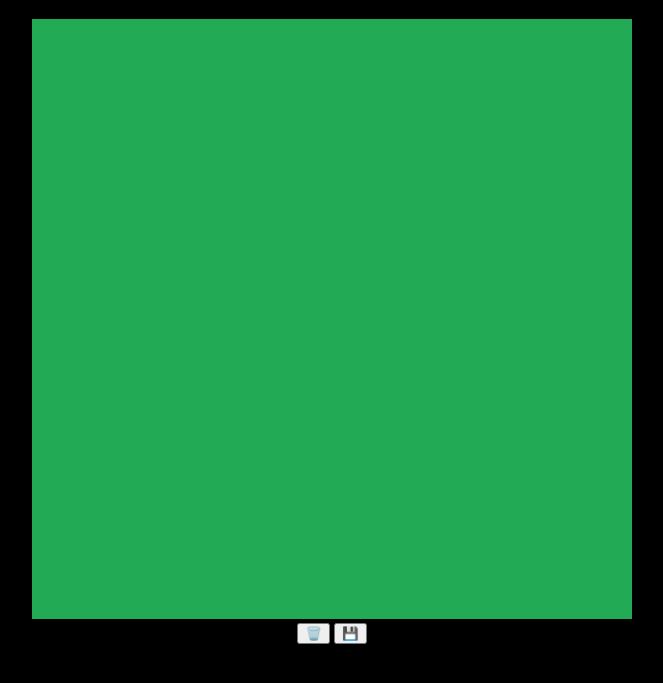
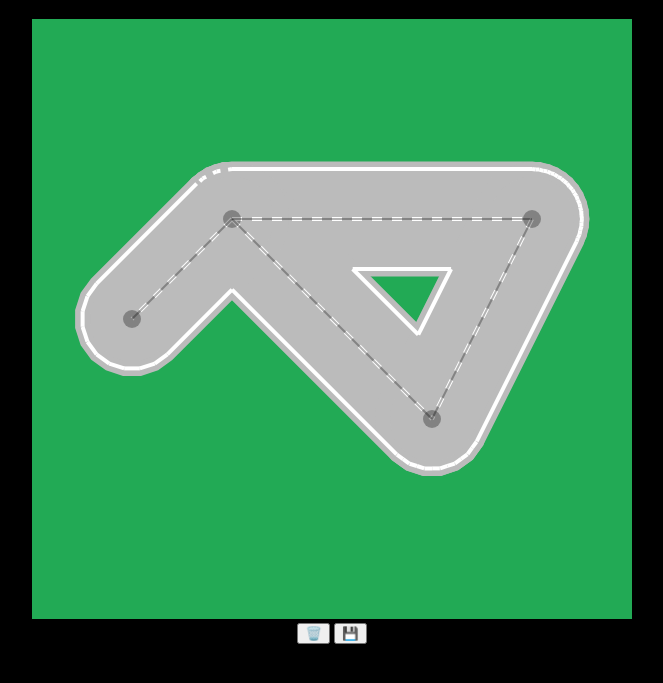
Before and after one commit to wooomr2/self-driving, a plain HTML site: page world/index.html in a window 1280 px wide. Shown: the part 61-744 px from the top of the page, without its empty margins (308-971 px from the left). Drawn offline with Linux system fonts and the light colour scheme; animation ran at ten frames a second.

Commit message:
polygon & envelope operations

```diff
--- a/world/index.html
+++ b/world/index.html
@@ -14,23 +14,38 @@
     </div>
 
     <script src="js/const.js"></script>
+    <script src="js/world.js"></script>
     <script src="js/graphEditor.js"></script>
     <script src="js/viewPort.js"></script>
     <script src="js/math/utils.js"></script>
     <script src="js/math/graph.js"></script>
     <script src="js/primitives/point.js"></script>
     <script src="js/primitives/segment.js"></script>
+    <script src="js/primitives/polygon.js"></script>
+    <script src="js/primitives/envelope.js"></script>
     <script>
       myCanvas.width = 600;
       myCanvas.height = 600;
 
       const ctx = myCanvas.getContext("2d");
 
+      const p1 = new Point(200, 200);
+      const p2 = new Point(500, 200);
+      const p3 = new Point(400, 400);
+      const p4 = new Point(100, 300);
+
+      const s1 = new Segment(p1, p2);
+      const s2 = new Segment(p1, p3);
+      const s3 = new Segment(p1, p4);
+      const s4 = new Segment(p2, p3);
+
       const graphStr = localStorage.getItem("graph");
       const graphInfo = graphStr ? JSON.parse(graphStr) : null;
+      const graph = graphInfo
+        ? Graph.load(graphInfo)
+        : new Graph([p1, p2, p3, p4], [s1, s2, s3, s4]);
 
-      const graph = graphInfo ? Graph.load(graphInfo) : new Graph();
-
+      const world = new World(graph);
       const viewport = new Viewport(myCanvas);
       const graphEditor = new GraphEditor(viewport, graph);
 
@@ -38,6 +53,9 @@
 
       function animate() {
         viewport.reset();
+        world.generate();
+        world.draw(ctx);
+        ctx.globalAlpha = 0.3;
         graphEditor.display();
         requestAnimationFrame(animate);
       }
--- a/world/js/const.js
+++ b/world/js/const.js
@@ -6,6 +6,9 @@ const COLOR = {
   BLUE: "blue",
   RED: "red",
   ORANGE: "orange",
+
+  LIGHT_GRAY: "#BBB",
+  BLUE_OPACITY_30: "rgba(0, 0, 255, 0.3)",
 };
 
 const EVT_BTN_TYPE = {
--- a/world/js/math/utils.js
+++ b/world/js/math/utils.js
@@ -17,6 +17,10 @@ function distance(p1, p2) {
   return Math.hypot(p1.x - p2.x, p1.y - p2.y);
 }
 
+function average(p1, p2) {
+  return new Point((p1.x + p2.x) / 2, (p1.y + p2.y) / 2);
+}
+
 function add(p1, p2) {
   return new Point(p1.x + p2.x, p1.y + p2.y);
 }
@@ -28,3 +32,47 @@ function subtract(p1, p2) {
 function scale(p, scaler) {
   return new Point(p.x * scaler, p.y * scaler);
 }
+
+/** 회전 변환 */
+function translate(loc, angle, offset) {
+  return new Point(
+    loc.x + Math.cos(angle) * offset,
+    loc.y + Math.sin(angle) * offset
+  );
+}
+
+function angle(p) {
+  return Math.atan2(p.y, p.x);
+}
+
+// TODO:: util-function 통합하기
+function lerp(A, B, t) {
+  return A + (B - A) * t;
+}
+
+function getIntersection(A, B, C, D) {
+  const tTop = (D.x - C.x) * (A.y - C.y) - (D.y - C.y) * (A.x - C.x);
+  const uTop = (C.y - A.y) * (A.x - B.x) - (C.x - A.x) * (A.y - B.y);
+  const bottom = (D.y - C.y) * (B.x - A.x) - (D.x - C.x) * (B.y - A.y);
+
+  if (bottom != 0) {
+    const t = tTop / bottom;
+    const u = uTop / bottom;
+
+    if (t >= 0 && t <= 1 && u >= 0 && u <= 1) {
+      return {
+        x: lerp(A.x, B.x, t),
+        y: lerp(A.y, B.y, t),
+        offset: t,
+      };
+    }
+  }
+
+  return null;
+}
+
+function getRandomColor() {
+  const hue = 290 + Math.random() * 260;
+
+  return `hsl(${hue},100%, 60%)`;
+}
--- /dev/null
+++ b/world/js/primitives/envelope.js
@@ -0,0 +1,33 @@
+class Envelope {
+  constructor(skeleton, width, roundness = 10) {
+    this.skeleton = skeleton;
+    this.poly = this.#generatePolygon(width, roundness);
+  }
+
+  #generatePolygon(width, roundness) {
+    const { p1, p2 } = this.skeleton;
+    const radius = width / 2;
+
+    const alpha = angle(subtract(p1, p2));
+    // 90도 회전(clockwise, counter clockwise)
+    const alpha_cw = alpha + Math.PI / 2;
+    const alpha_ccw = alpha - Math.PI / 2;
+
+    const points = [];
+    const step = Math.PI / Math.max(1, roundness);
+    const epsilon = step / 2;
+    for (let i = alpha_ccw; i <= alpha_cw + epsilon; i += step) {
+      points.push(translate(p1, i, radius));
+    }
+    for (let i = alpha_ccw; i <= alpha_cw + epsilon; i += step) {
+      points.push(translate(p2, Math.PI + i, radius));
+    }
+
+    return new Polygon(points);
+  }
+
+  draw(ctx, options) {
+    this.poly.draw(ctx, options);
+    // this.poly.drawSegments(ctx, { width: 5 });
+  }
+}
--- /dev/null
+++ b/world/js/primitives/polygon.js
@@ -0,0 +1,121 @@
+class Polygon {
+  constructor(points) {
+    this.points = points;
+    this.segments = [];
+    for (let i = 1; i <= points.length; i++) {
+      this.segments.push(new Segment(points[i - 1], points[i % points.length]));
+    }
+  }
+
+  static union(polys) {
+    Polygon.multiBreak(polys);
+    const keptSegments = [];
+    for (let i = 0; i < polys.length; i++) {
+      for (const seg of polys[i].segments) {
+        let keep = true;
+        for (let j = 0; j < polys.length; j++) {
+          if (i != j) {
+            if (polys[j].containsSegment(seg)) {
+              keep = false;
+              break;
+            }
+          }
+        }
+        if (keep) {
+          keptSegments.push(seg);
+        }
+      }
+    }
+
+    return keptSegments;
+  }
+
+  static multiBreak(polys) {
+    for (let i = 0; i < polys.length - 1; i++) {
+      for (let j = i + 1; j < polys.length; j++) {
+        Polygon.break(polys[i], polys[j]);
+      }
+    }
+  }
+
+  static break(poly1, poly2) {
+    const segs1 = poly1.segments;
+    const segs2 = poly2.segments;
+    for (let i = 0; i < segs1.length; i++) {
+      for (let j = 0; j < segs2.length; j++) {
+        const intersect = getIntersection(
+          segs1[i].p1,
+          segs1[i].p2,
+          segs2[j].p1,
+          segs2[j].p2
+        );
+
+        if (intersect && intersect.offset != 1 && intersect.offset != 0) {
+          const point = new Point(intersect.x, intersect.y);
+
+          // polygon1의 각 segment들을 intersect로 나누고 새로운 segment를 추가
+          {
+            const aux = segs1[i].p2;
+            segs1[i].p2 = point;
+            segs1.splice(i + 1, 0, new Segment(point, aux));
+          }
+
+          // polygon2도 동일한 작업
+          {
+            const aux = segs2[j].p2;
+            segs2[j].p2 = point;
+            segs2.splice(j + 1, 0, new Segment(point, aux));
+          }
+        }
+      }
+    }
+  }
+
+  containsSegment(seg) {
+    const midPoint = average(seg.p1, seg.p2);
+    return this.containsPoint(midPoint);
+  }
+
+  /**
+   * outerPoint:: 유저가 생성할 수 없는 임의의 한 점
+   * 선분(outerPoint, point) 의 segments와의 교점이
+   * 홀수 => polygon 내부 // 짝수 => polygon 외부 point
+   */
+  containsPoint(point) {
+    const outerPoint = new Point(-1000, -1000);
+    let intersectionCount = 0;
+    for (const seg of this.segments) {
+      const intersect = getIntersection(outerPoint, point, seg.p1, seg.p2);
+      if (intersect) {
+        intersectionCount++;
+      }
+    }
+
+    return intersectionCount % 2 == 1;
+  }
+
+  draw(
+    ctx,
+    { stroke = COLOR.BLUE, lineWidth = 2, fill = COLOR.BLUE_OPACITY_30 } = {}
+  ) {
+    ctx.beginPath();
+    ctx.fillStyle = fill;
+    ctx.strokeStyle = stroke;
+    ctx.lineWidth = lineWidth;
+    ctx.moveTo(this.points[0].x, this.points[0].y);
+
+    for (let i = 1; i < this.points.length; i++) {
+      ctx.lineTo(this.points[i].x, this.points[i].y);
+    }
+
+    ctx.closePath();
+    ctx.fill();
+    ctx.stroke();
+  }
+
+  drawSegments(ctx) {
+    for (const seg of this.segments) {
+      seg.draw(ctx, { color: getRandomColor(), width: 5 });
+    }
+  }
+}
--- /dev/null
+++ b/world/js/world.js
@@ -0,0 +1,39 @@
+class World {
+  constructor(graph, roadWidth = 100, roadRoundness = 10) {
+    this.graph = graph;
+    this.roadWidth = roadWidth;
+    this.roadRoundness = roadRoundness;
+
+    this.envelopes = [];
+    this.roadBorders = [];
+
+    this.generate();
+  }
+
+  generate() {
+    this.envelopes.length = 0;
+    for (const seg of this.graph.segments) {
+      this.envelopes.push(
+        new Envelope(seg, this.roadWidth, this.roadRoundness)
+      );
+    }
+
+    this.roadBorders = Polygon.union(this.envelopes.map((e) => e.poly));
+  }
+
+  draw(ctx) {
+    for (const env of this.envelopes) {
+      env.draw(ctx, {
+        fill: COLOR.LIGHT_GRAY,
+        stroke: COLOR.LIGHT_GRAY,
+        lineWidth: 15,
+      });
+    }
+    for (const seg of this.graph.segments) {
+      seg.draw(ctx, { color: COLOR.WHITE, width: 4, dash: [10, 10] });
+    }
+    for (const seg of this.roadBorders) {
+      seg.draw(ctx, { color: COLOR.WHITE, width: 4 });
+    }
+  }
+}
```
